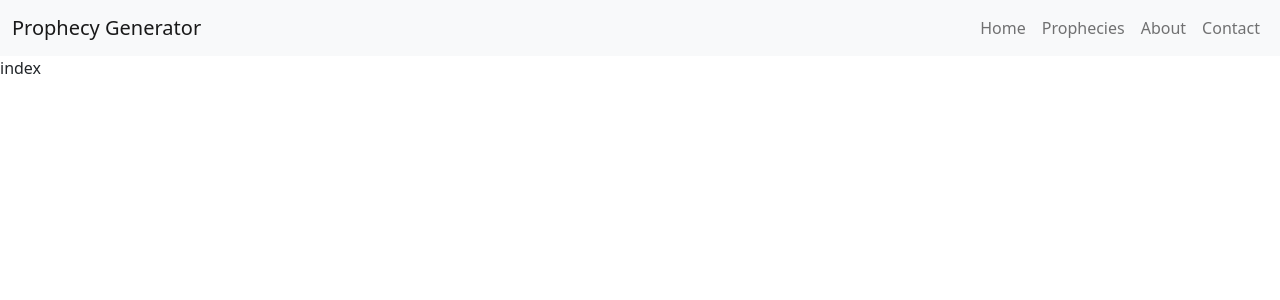
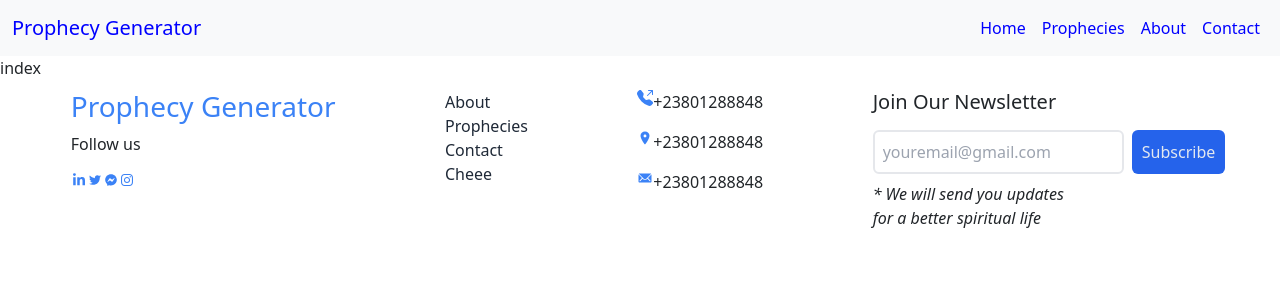
Before and after one commit to Emsun0211/prophecy-generator, a React (Create React App) app: page / in a window 1280 px wide. Shown: the top 300 px of the page. Built offline with nearby package versions, Linux system fonts and the light colour scheme.

Commit message:
implement footer component

```diff
--- a/package.json
+++ b/package.json
@@ -10,6 +10,7 @@
     "react": "^18.2.0",
     "react-bootstrap": "^2.6.0",
     "react-dom": "^18.2.0",
+    "react-icons": "^4.6.0",
     "react-router-dom": "^6.4.3",
     "react-scripts": "5.0.1",
     "web-vitals": "^2.1.4"
--- a/public/index.html
+++ b/public/index.html
@@ -10,6 +10,9 @@
       content="Web site created using create-react-app"
     />
     <link rel="apple-touch-icon" href="%PUBLIC_URL%/logo192.png" />
+    <link rel="preconnect" href="https://fonts.googleapis.com">
+<link rel="preconnect" href="https://fonts.gstatic.com" crossorigin>
+<link href="https://fonts.googleapis.com/css2?family=Red+Hat+Display:wght@300;400;500;600;700&display=swap" rel="stylesheet">
     <link href="https://cdn.jsdelivr.net/npm/bootstrap@5.2.3/dist/css/bootstrap.min.css" rel="stylesheet" integrity="sha384-rbsA2VBKQhggwzxH7pPCaAqO46MgnOM80zW1RWuH61DGLwZJEdK2Kadq2F9CUG65" crossorigin="anonymous">
     <!--
       manifest.json provides metadata used when your web app is installed on a
--- a/src/RouteSwitch.js
+++ b/src/RouteSwitch.js
@@ -1,15 +1,16 @@
 import { Routes, Route } from "react-router-dom";
+import Footer from "./component/Footer";
 import Header from "./component/Navbar";
 import Home from "./pages/Home/home";
-
 
 const RouteSwitch = () => {
   return (
     <>
-    <Header/>
+      <Header />
       <Routes>
-        <Route path="/" element={<Home/>} />
+        <Route path="/" element={<Home />} />
       </Routes>
+      <Footer />
     </>
   );
 };
--- a/src/component/Footer/index.jsx
+++ b/src/component/Footer/index.jsx
@@ -1,5 +1,73 @@
 import React from "react";
+import {
+  FaLinkedinIn,
+  FaTwitter,
+  FaFacebookMessenger,
+  FaInstagram,
+} from "react-icons/fa";
+import { Link } from "react-router-dom";
+import { BsFillTelephoneOutboundFill } from "react-icons/bs";
+import { IoIosPin, IoIosMail } from "react-icons/io";
 
-export const index = () => {
-	return <div>index</div>;
+const Footer = () => {
+  return (
+    <div>
+      <div className="flex flex-col ps-3 md:ps-0 md:px-0 md:flex-row justify-around">
+        <div className="py-2.5">
+          <h3 className="text-blue-500">Prophecy Generator</h3>
+          <p>Follow us</p>
+          <span className="flex">
+            <FaLinkedinIn className="px-0.5 text-blue-500" />
+            <FaTwitter className="px-0.5 text-blue-500" />
+            <FaFacebookMessenger className="px-0.5 text-blue-500" />
+            <FaInstagram className="px-0.5 text-blue-500" />
+          </span>
+        </div>
+        <div className="flex py-2.5 flex-col">
+          <Link className="About no-underline text-gray-800" to="/">
+            About
+          </Link>
+          <Link className="Prophecies no-underline text-gray-800">
+            Prophecies
+          </Link>
+          <Link className="Contact no-underline text-gray-800">Contact</Link>
+          <Link className="footy no-underline text-gray-800">Cheee</Link>
+        </div>
+        <div className="py-2.5">
+          <span className="flex">
+            <BsFillTelephoneOutboundFill className="text-blue-500" />
+            <p>+23801288848</p>
+          </span>
+
+          <span className="flex">
+            <IoIosPin className="text-blue-500" />
+            <p>+23801288848</p>
+          </span>
+
+          <span className="flex">
+            <IoIosMail className="text-blue-500" />
+            <p>+23801288848</p>
+          </span>
+        </div>
+        <div className="py-2.5">
+          <h5>Join Our Newsletter</h5>
+          <form>
+            <input
+              type="text"
+              className="p-2 my-2 mr-1 border-2 rounded"
+              placeholder="youremail@gmail.com"
+            ></input>{" "}
+            <button className="bg-blue-600 text-slate-200 my-2 p-2.5 rounded">
+              Subscribe
+            </button>
+          </form>
+          <p className="italic hover:not-italic">
+            * We will send you updates <br /> for a better spiritual life
+          </p>
+        </div>
+      </div>
+    </div>
+  );
 };
+
+export default Footer;
--- a/src/component/Navbar/index.jsx
+++ b/src/component/Navbar/index.jsx
@@ -1,29 +1,40 @@
 import React from "react";
 //import { Link } from "react-router-dom";
-import Container from 'react-bootstrap/Container';
-import Nav from 'react-bootstrap/Nav';
-import Navbar from 'react-bootstrap/Navbar';
+import Container from "react-bootstrap/Container";
+import Nav from "react-bootstrap/Nav";
+import Navbar from "react-bootstrap/Navbar";
 
 const Header = () => {
-	return (
-	<Navbar bg="light" expand="lg">
+  return (
+    <Navbar bg="light" expand="lg">
       <Container fluid>
-        <Navbar.Brand href="#">Prophecy Generator</Navbar.Brand>
+        <Navbar.Brand href="/" className="text-blue-500 navlink">
+          Prophecy Generator
+        </Navbar.Brand>
         <Navbar.Toggle className="border-none" aria-controls="navbarScroll" />
         <Navbar.Collapse id="navbarScroll">
           <Nav
-            className="ms-auto my-2 text-sky-500 text-center my-lg-0"
-            style={{ maxHeight: '100px' }}
+            className="ms-auto my-2 text-blue-500 text-center my-lg-0"
+            style={{ maxHeight: "100px" }}
             navbarScroll
           >
-            <Nav.Link href="#action1">Home</Nav.Link>
-            <Nav.Link href="#action2">Prophecies</Nav.Link>
-            <Nav.Link href="#action2">About</Nav.Link>
-            <Nav.Link href="#action2">Contact</Nav.Link>
+            <Nav.Link href="/" className="text-blue-500 navlink">
+              Home
+            </Nav.Link>
+            <Nav.Link href="#action2" className="text-blue-500 navlink">
+              Prophecies
+            </Nav.Link>
+            <Nav.Link href="#action2" className="text-blue-500 navlink">
+              About
+            </Nav.Link>
+            <Nav.Link href="#action2" className="text-blue-500 navlink">
+              Contact
+            </Nav.Link>
           </Nav>
         </Navbar.Collapse>
       </Container>
     </Navbar>
-)}
+  );
+};
 
 export default Header;
--- a/src/index.css
+++ b/src/index.css
@@ -1,11 +1,17 @@
 body {
-	margin: 0;
-	padding: 0;
-	overflow-x: hidden;
+  margin: 0;
+  padding: 0;
+  overflow-x: hidden;
+  font-family: "Red Hat Display", sans-serif;
 }
 
 button.border-none.navbar-toggler.collapsed {
-    border: none;
+  border: none;
+}
+
+a.text-blue-500.navlink.nav-link,
+a.text-blue-500.navlink.navbar-brand {
+  color: blue;
 }
 
 @tailwind base;
```
Also changed, not shown: 1 other file (tests, documents, lock files or other folders).
